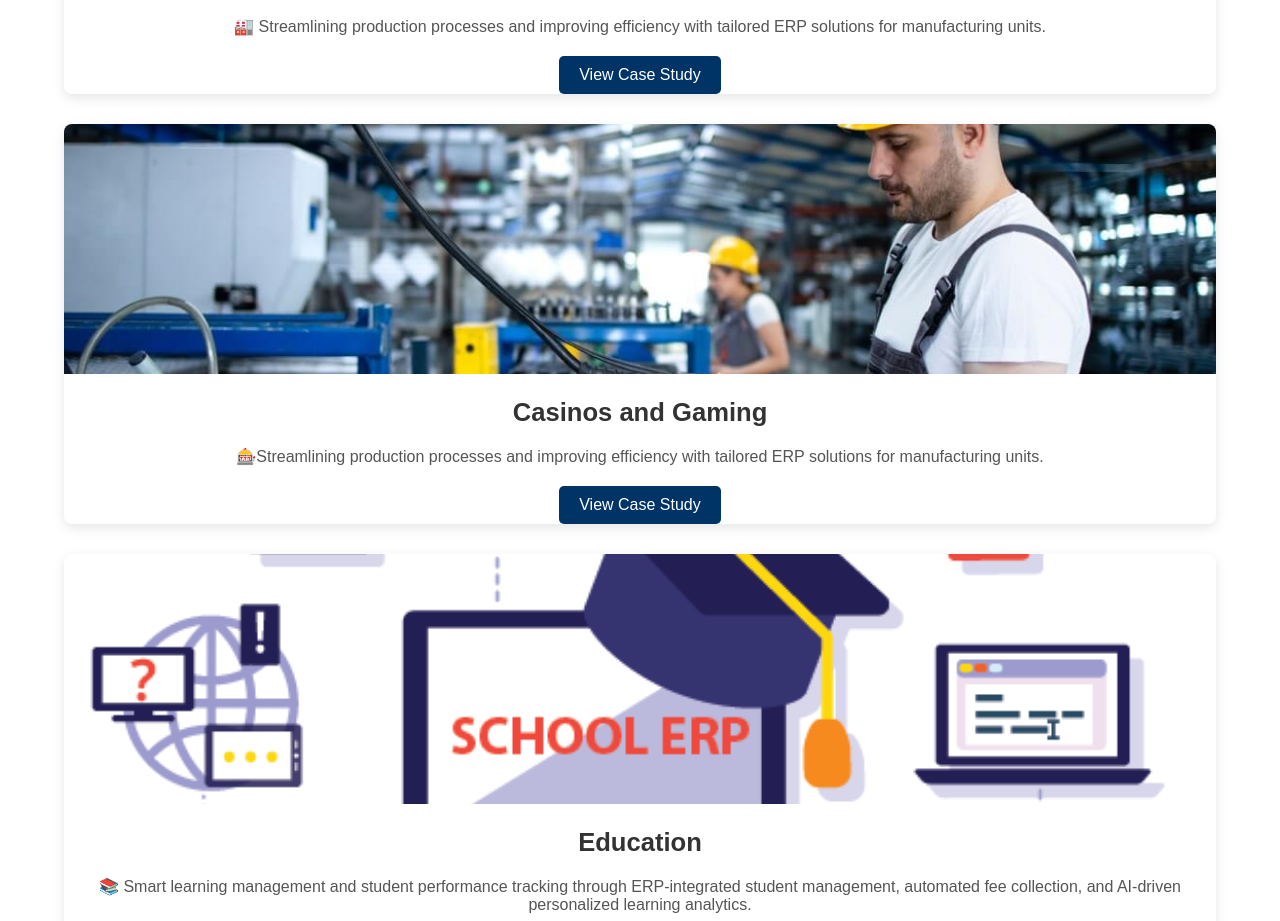
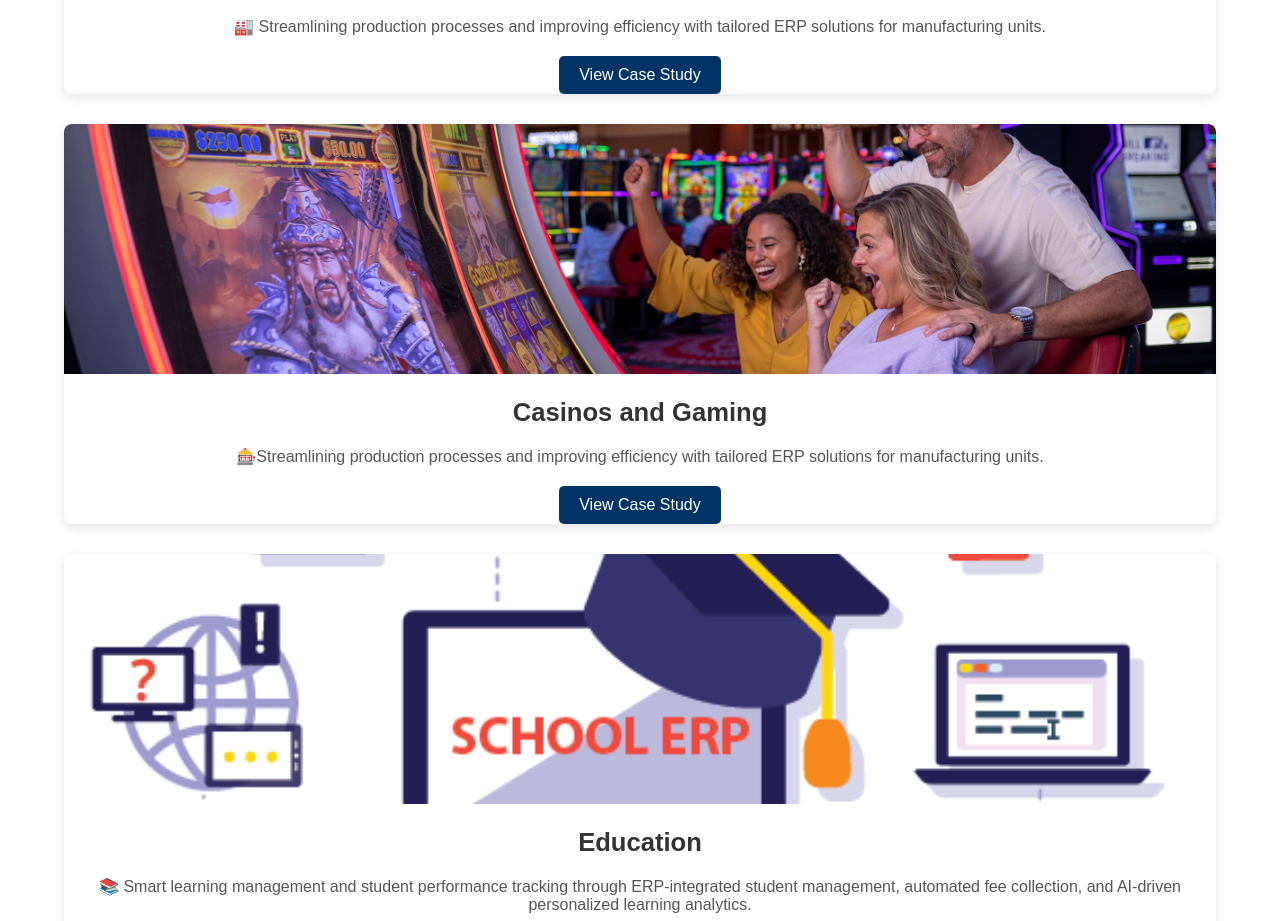
Before and after one commit to Saumya19gupta/IndustryWeServe.github.io, a plain HTML site: page index.html in a window 1280 px wide. Shown: the part 1411-2332 px from the top of the page. Drawn offline with Linux system fonts and the light colour scheme.

Commit message:
Update index.html

```diff
--- a/index.html
+++ b/index.html
@@ -101,7 +101,7 @@
 
          <!-- Casinos and Gaming -->
          <div class="industry-card">
-            <img src="Img@3.jpg" alt="Manufacturing">
+            <img src="new1.jpg" alt="Manufacturing">
             <h3>Casinos and Gaming</h3>
             <p>🎰Streamlining production processes and improving efficiency with tailored ERP solutions for manufacturing units.</p>
             <button class="case-study-btn" onclick="toggleCaseStudy('Casinos and Gaming')">View Case Study</button>
```
